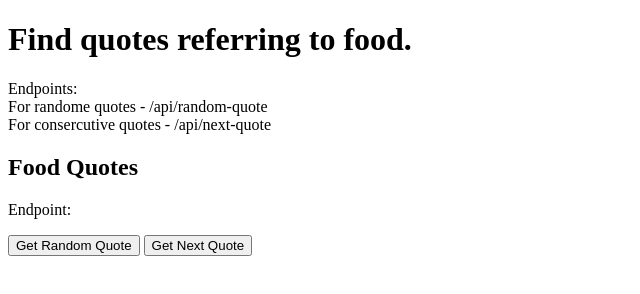
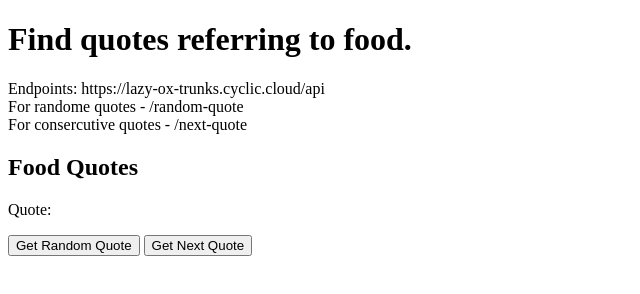
Before and after one commit to CodingLady22/foodQuotes-api, a website: page public/index.html in a window 1280 px wide. Shown: the whole page, without its empty margins (0-640 px from the left). Drawn offline with Linux system fonts and the light colour scheme.

Commit message:
added the live site and correct endpoints

```diff
--- a/public/index.html
+++ b/public/index.html
@@ -12,17 +12,17 @@
     <h1>Find quotes referring to food. </h1>
     <!-- <input type="text">
     <button type="submit"></button> -->
-    <p> Endpoints:
+    <p> Endpoints: https://lazy-ox-trunks.cyclic.cloud/api
         <br>
-        For randome quotes - /api/random-quote
+        For randome quotes - /random-quote
         <br>
-        For consercutive quotes - /api/next-quote
+        For consercutive quotes - /next-quote
     </p>
 
     <h2>Food Quotes </h2>
 
     <div class="names">
-        <p> Endpoint: </p>
+        <p> Quote: </p>
     </div>
     <button id="random-quote-button">Get Random Quote</button>
     <button id="next-quote-button">Get Next Quote</button>
```
